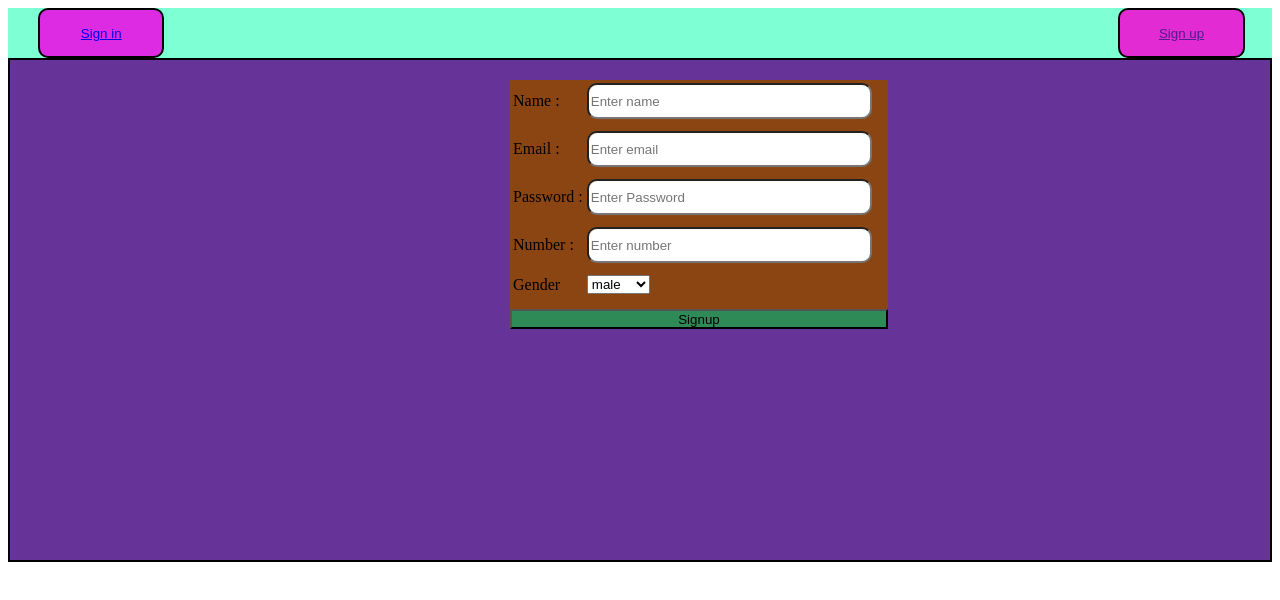
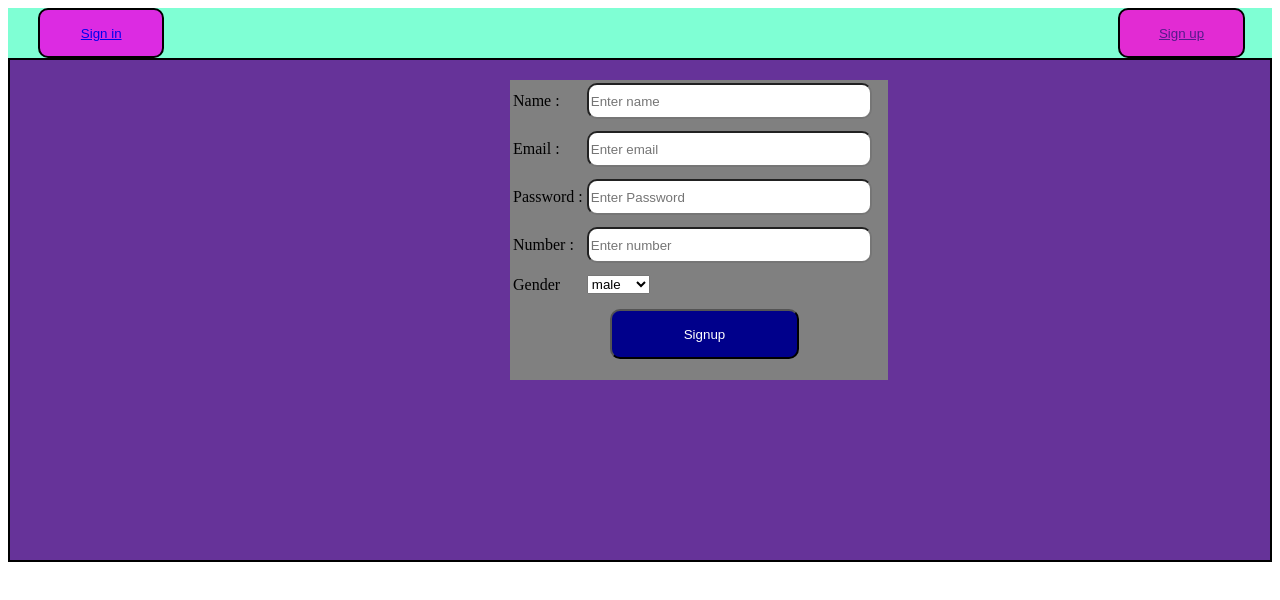
Before and after one commit to muhammadmuaazmadni/database-login, a website: page public/index.html in a window 1280 px wide. Drawn offline with Linux system fonts and the light colour scheme.

Commit message:
some change

```diff
--- a/public/style.css
+++ b/public/style.css
@@ -38,7 +38,8 @@ display: inline;
     margin-top: 20px;
     /* border: 2px solid palegreen; */
     width: 30%;
-    background-color: saddlebrown;
+    background-color:grey;
+    height: 300px;
 
 }
 .inp{
@@ -47,7 +48,10 @@ border-radius: 10px;
 width: 150%;
 }
 .btn{
-    width: 100%;
-    height: 20px;
-    background-color: seagreen;
+    width: 50%;
+    height: 50px;
+    background-color: darkblue;
+    margin-left: 100px;
+    border-radius: 10px;
+    color: white;
 }
```
